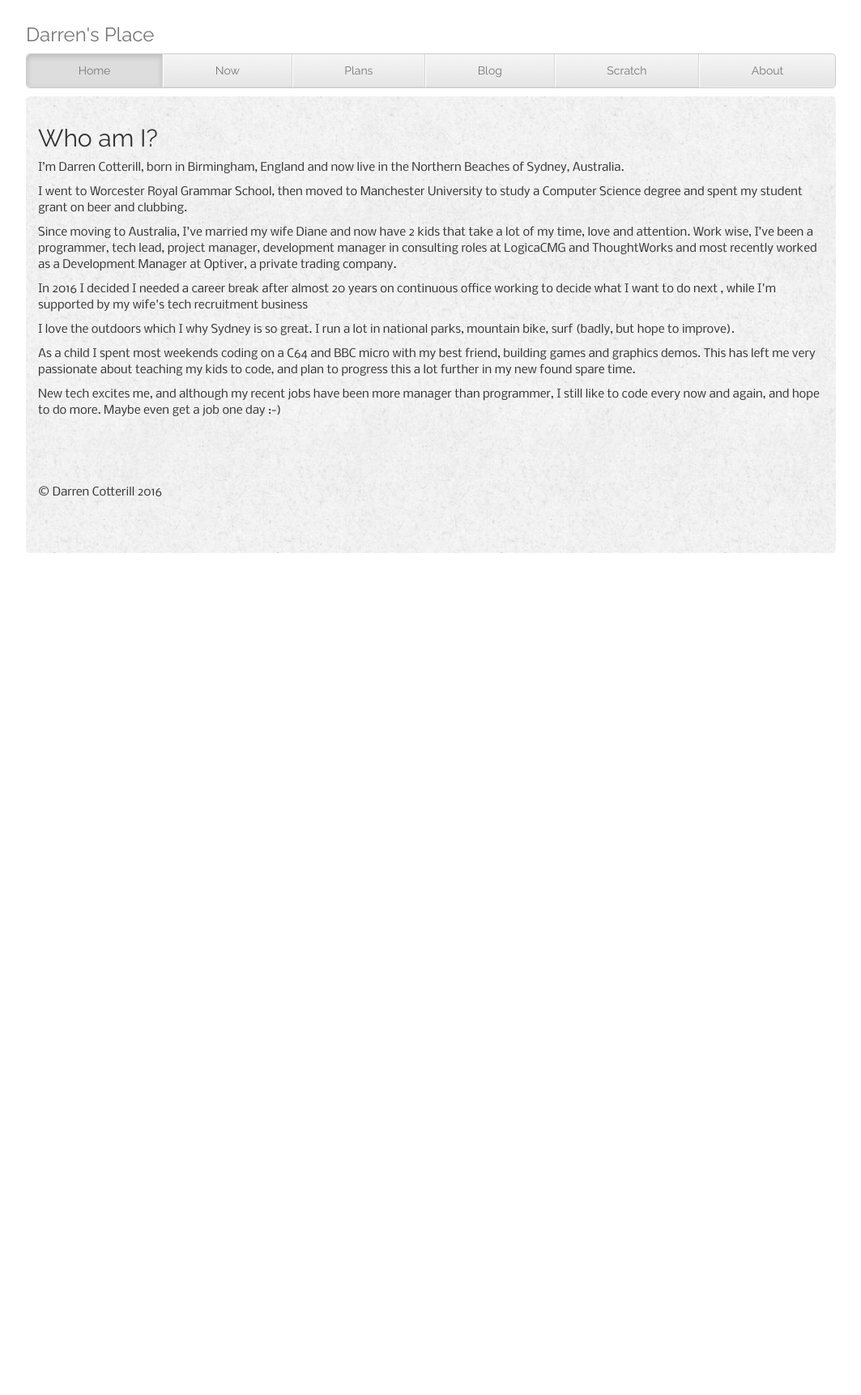
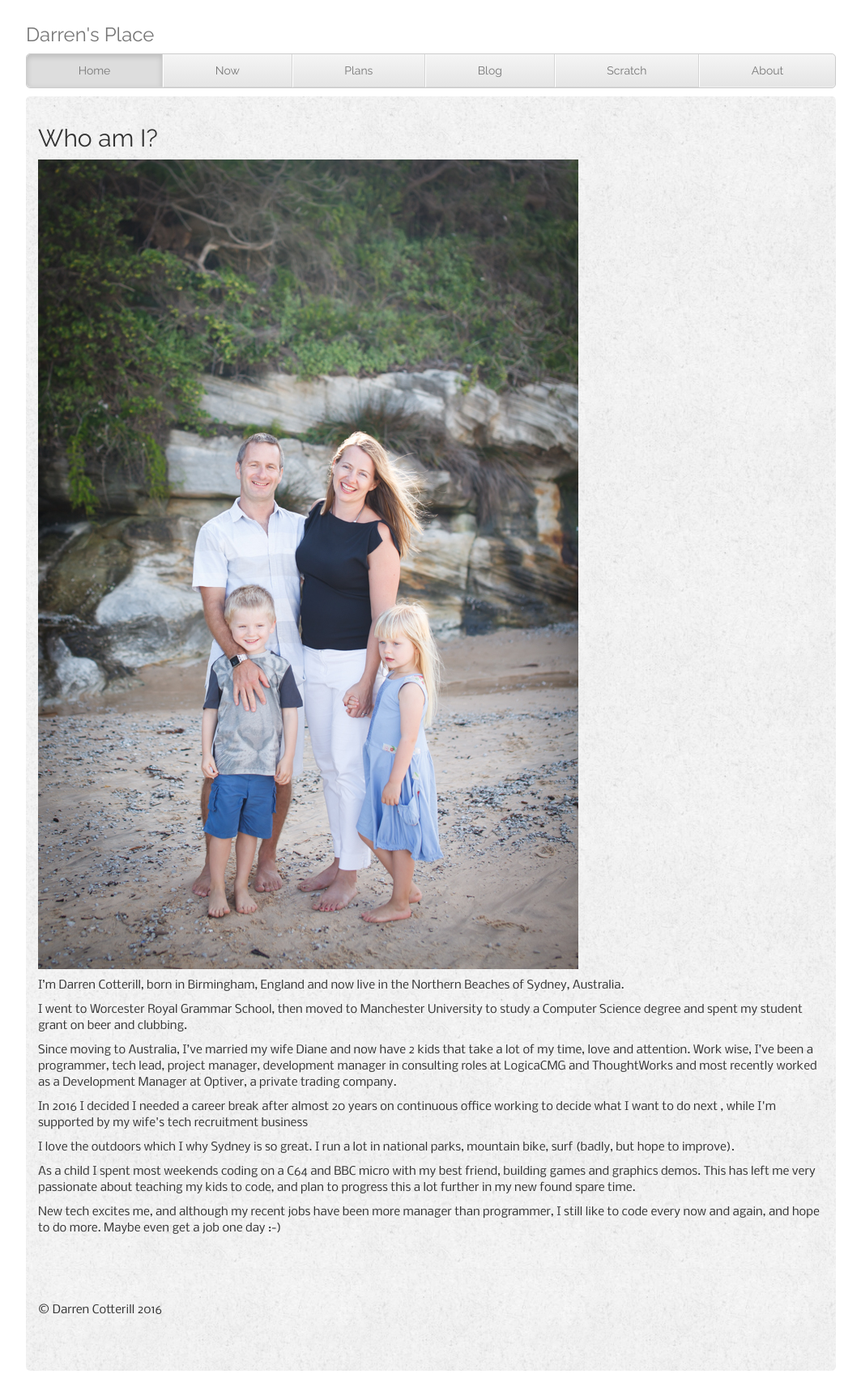
Before and after one commit to DCotterill/DCotterill.github.io, a Jekyll site: the page built from about/index.md, in a window 1280 px wide. Shown: the whole page at 81% size, without its empty margins (108-1171 px from the left). Built offline with Jekyll 4.4.1, drawn with Linux system fonts in a browser that asks for light colours; nearby versions of some CDN libraries; some web fonts are replaced; before the commit the page ends 900 px from its top, so only the background shows below that.

Commit message:
Updated index.md

```diff
--- a/about/index.md
+++ b/about/index.md
@@ -4,6 +4,8 @@ published: true
 ---
 
 ## Who am I?
+
+![Cotterill-Family-342.jpg]({{site.baseurl}}/about/Cotterill-Family-342.jpg)
 
 I'm Darren Cotterill, born in Birmingham, England and now live in the Northern Beaches of Sydney, Australia.
 
```
